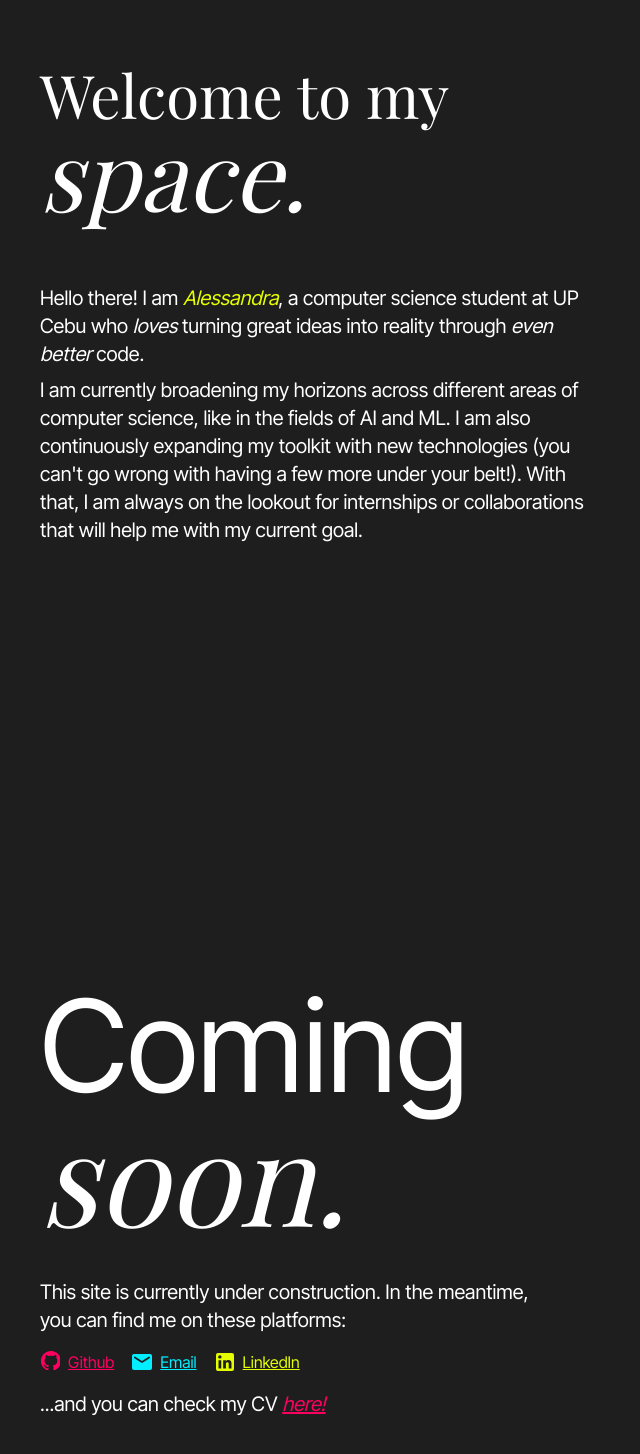
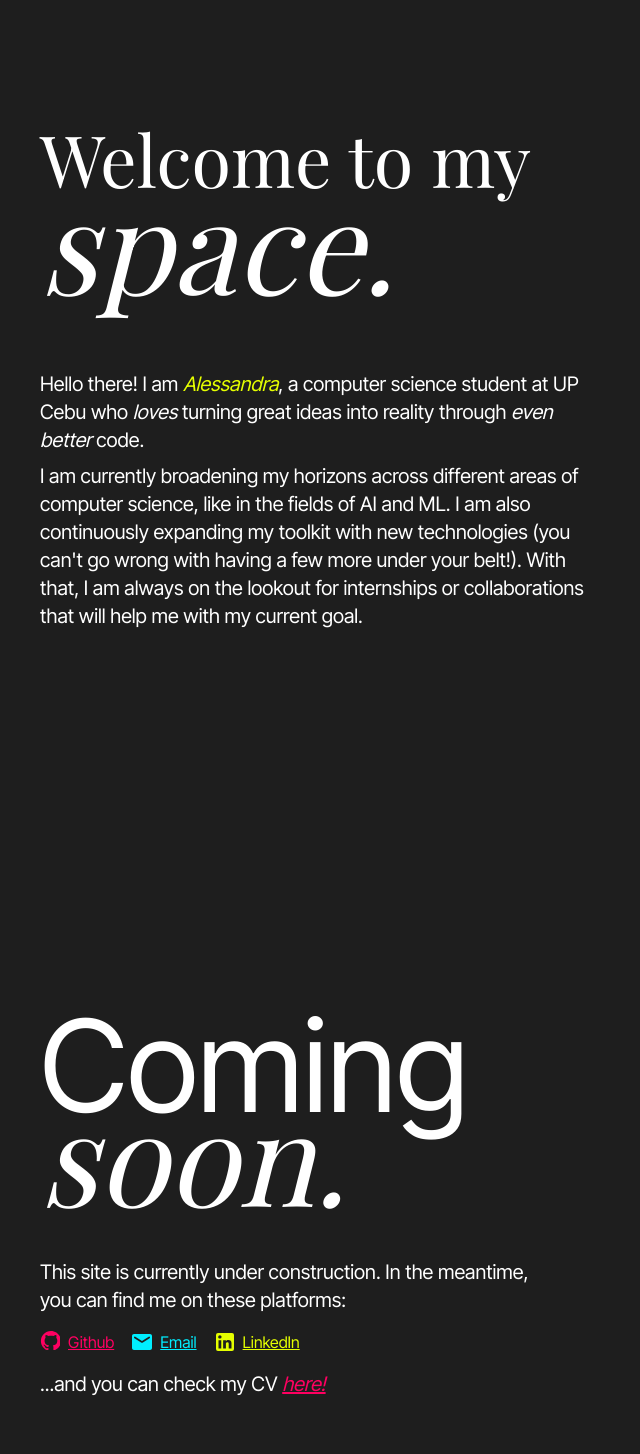
Before and after one commit to lssndrrr/portfolio, a Next.js app: page / in a window 1280 px wide. Shown: the top 1454 px of the page, without its empty margins (0-640 px from the left). Built offline with nearby package versions, Linux system fonts and the light colour scheme; a web font is replaced by a local one.

Commit message:
[STYLE] Adjusts line spacing

```diff
--- a/src/components/coming-soon.tsx
+++ b/src/components/coming-soon.tsx
@@ -2,7 +2,7 @@ export default function ComingSoon() {
   return (
     <div className="h-[100vh] p-10 flex flex-col justify-center">
       <h3 className="font-inter text-9xl">Coming</h3>
-      <h3 className="font-playfair italic text-9xl mb-10">soon.</h3>
+      <h3 className="font-playfair italic text-9xl mb-10 -mt-10">soon.</h3>
       <p className="font-inter text-xl mb-4">
         This site is currently under construction. In the meantime,
         <br />
--- a/src/components/home.tsx
+++ b/src/components/home.tsx
@@ -1,9 +1,9 @@
 export default function Start() {
   return (
-    <section className="flex flex-col p-10 gap-16 pt-16">
+    <section className="flex flex-col p-10 gap-16 -pt-10 -mt-6 justify-center h-[100vh]">
       <header className="font-playfair">
-        <p className="text-6xl">Welcome to my</p>
-        <p className="text-8xl italic">space.</p>
+        <p className="text-7xl">Welcome to my</p>
+        <p className="text-9xl italic -mt-4">space.</p>
       </header>
       <div className="flex flex-col gap-2">
         <p className="font-inter text-xl">
```
